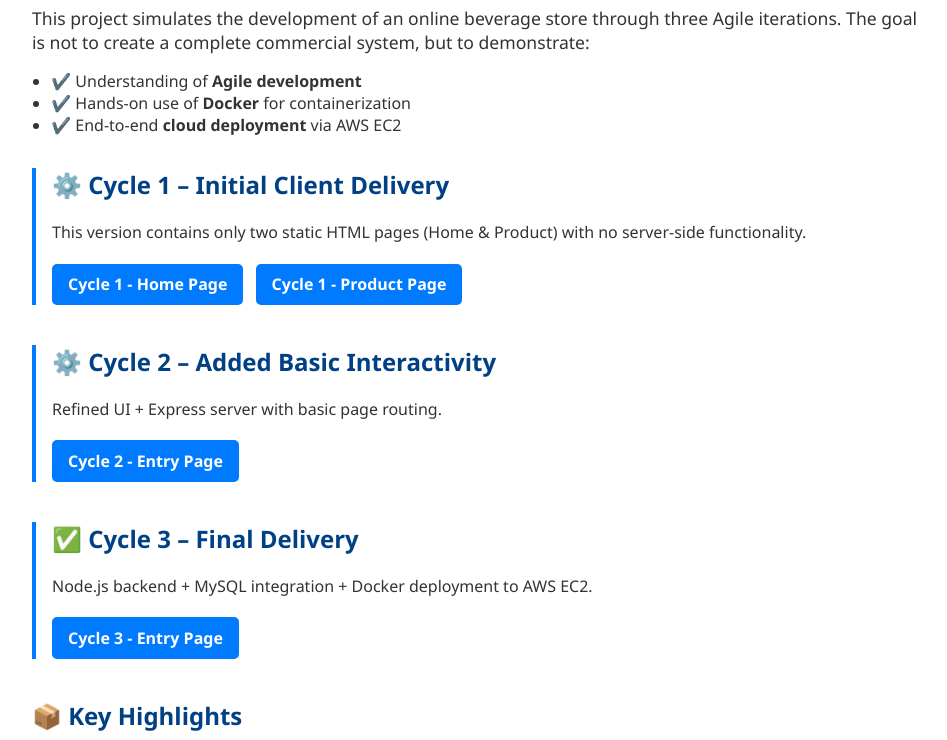
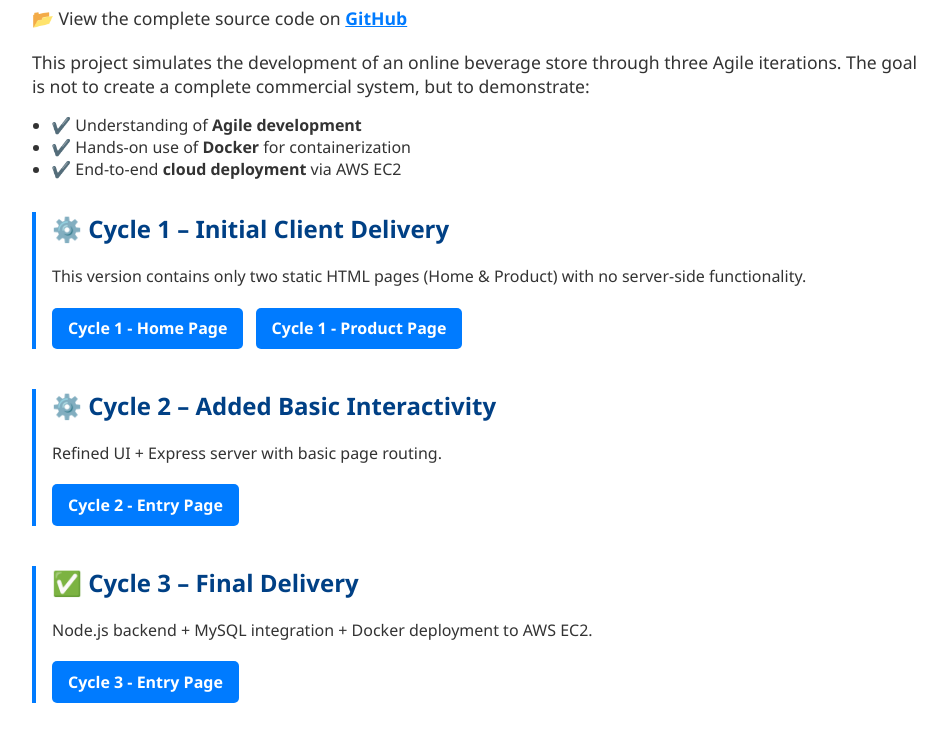
Before and after one commit to Marcus-Kwong/agileDemo, a website: page views/homePage.html in a window 1280 px wide. Shown: the part 112-852 px from the top of the page, without its empty margins (158-1105 px from the left). Drawn offline with Linux system fonts and the light colour scheme.

Commit message:
modify homepage.html

```diff
--- a/public/css/homePageStyle.css
+++ b/public/css/homePageStyle.css
@@ -61,3 +61,14 @@ h1, h2 {
   color: #555;
   text-align: right;
 }
+
+.github-link {
+  margin-top: 10px;
+  margin-bottom: 20px;
+  font-size: 1.1em;
+}
+
+.github-link a {
+  color: #007bff;
+  text-decoration: underline;
+}
--- a/views/homePage.html
+++ b/views/homePage.html
@@ -9,6 +9,14 @@
 <body>
   <div class="container">
     <h1>🚀 Agile Demo Project Overview</h1>
+
+    <!-- GitHub Link (moved to top) -->
+    <div class="github-link">
+      <p>
+        📂 View the complete source code on
+        <a href="https://github.com/Marcus-Kwong/agileDemo.git" target="_blank"><strong>GitHub</strong></a>
+      </p>
+    </div>
 
     <p class="intro">
       This project simulates the development of an online beverage store through three Agile iterations. The goal is not to create a complete commercial system, but to demonstrate:
```
